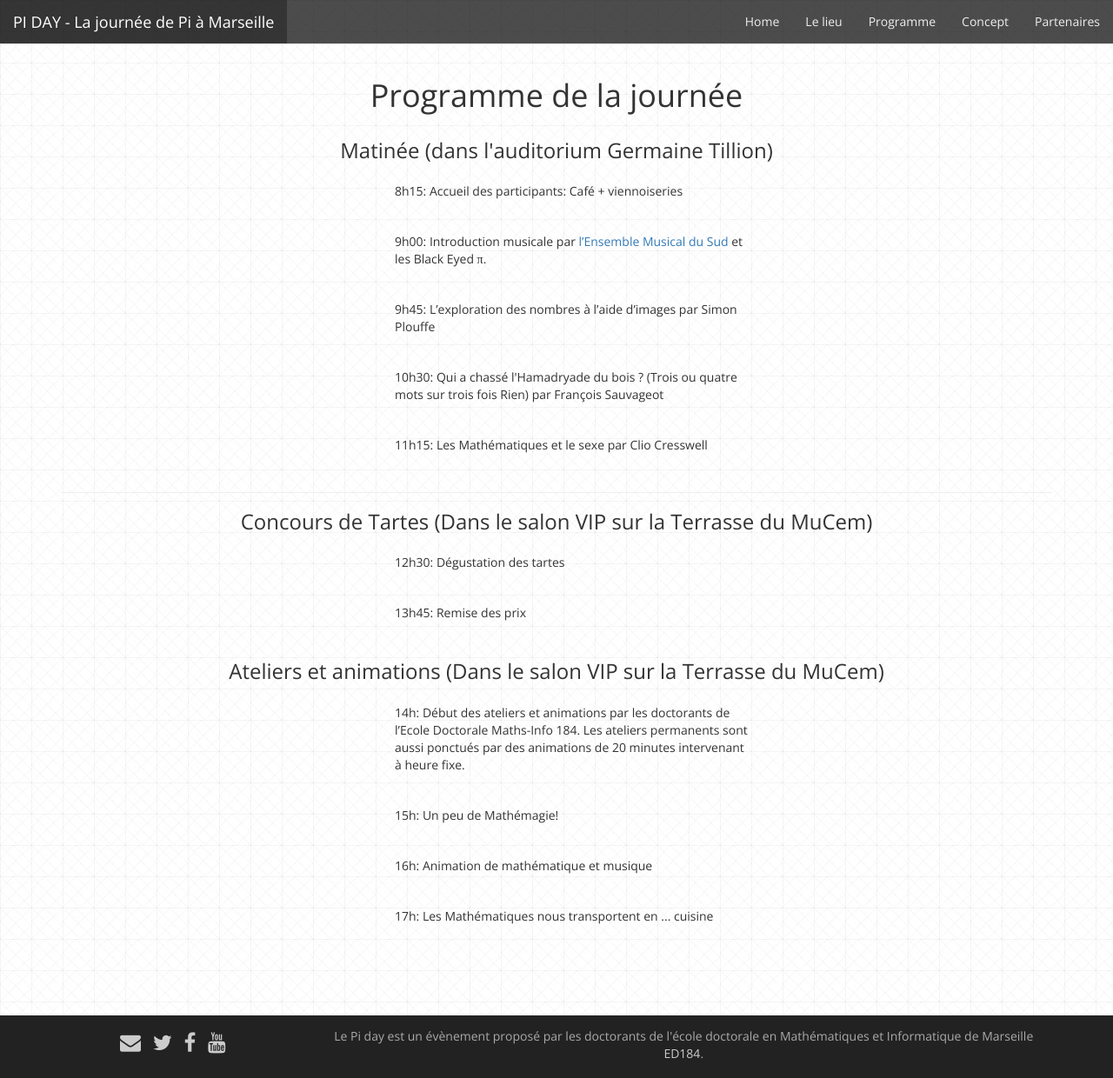
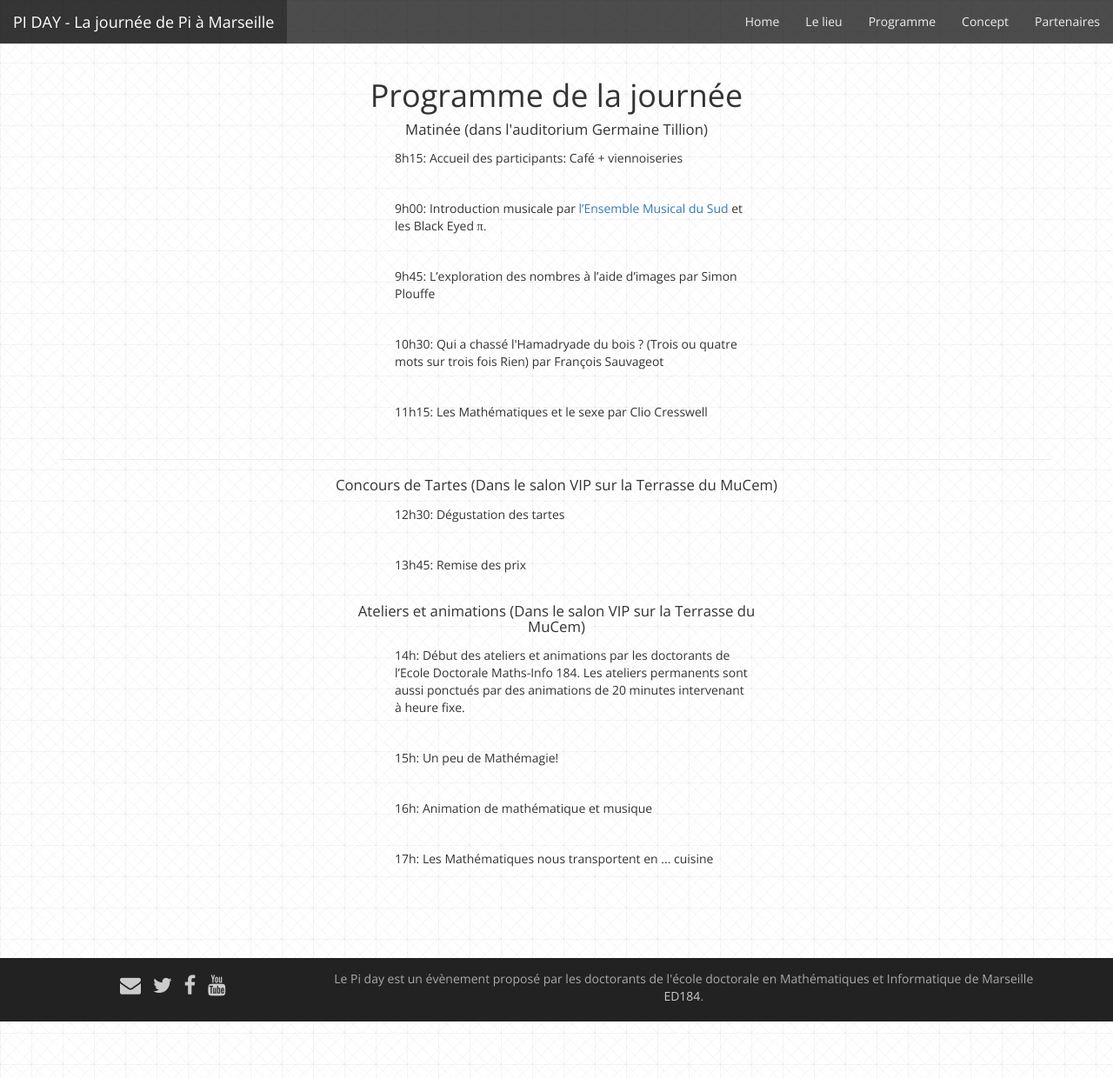
Before and after one commit to Piday/piday.github.io, a Jekyll site: the page built from programme.html, in a window 1280 px wide and 1240 px high. Shown: the whole window at 87% size. Built offline with Jekyll 4.4.1, drawn with Linux system fonts in a browser that asks for light colours; nearby versions of some CDN libraries; Markdown is read by kramdown in place of the engine named in the settings.

Commit message:
Style h3 programme

```diff
--- a/css/style.css
+++ b/css/style.css
@@ -13,6 +13,12 @@
   list-style: none;
   padding: 1em;
   text-align: left;
+}
+
+h3.programme {
+	font-size : 120%;
+    width : 45%;
+    margin: 0 auto;
 }
 
 
--- a/programme.html
+++ b/programme.html
@@ -13,7 +13,7 @@
   </div>
   <div class="row text-center">
     <div class="col-sm-12">
-      <h3>Matinée (dans l'auditorium Germaine Tillion)</h3>
+      <h3 class = "programme">Matinée (dans l'auditorium Germaine Tillion)</h3>
       <ul class = "programme">
         <li>
           <p>
@@ -43,7 +43,7 @@
       </ul>
 
       <hr>
-      <h3>Concours de Tartes (Dans le salon VIP sur la Terrasse du MuCem)</h3>
+      <h3 class = "programme">Concours de Tartes (Dans le salon VIP sur la Terrasse du MuCem)</h3>
       <ul class = "programme">
         <li>
           <p>
@@ -56,7 +56,7 @@
           </p>
         </li>
 	</ul>
-	<h3>Ateliers et animations (Dans le salon VIP sur la Terrasse du MuCem)</h3>
+	<h3 class = "programme">Ateliers et animations (Dans le salon VIP sur la Terrasse du MuCem)</h3>
 	<ul class = "programme">
         <li>
           <p>
```
